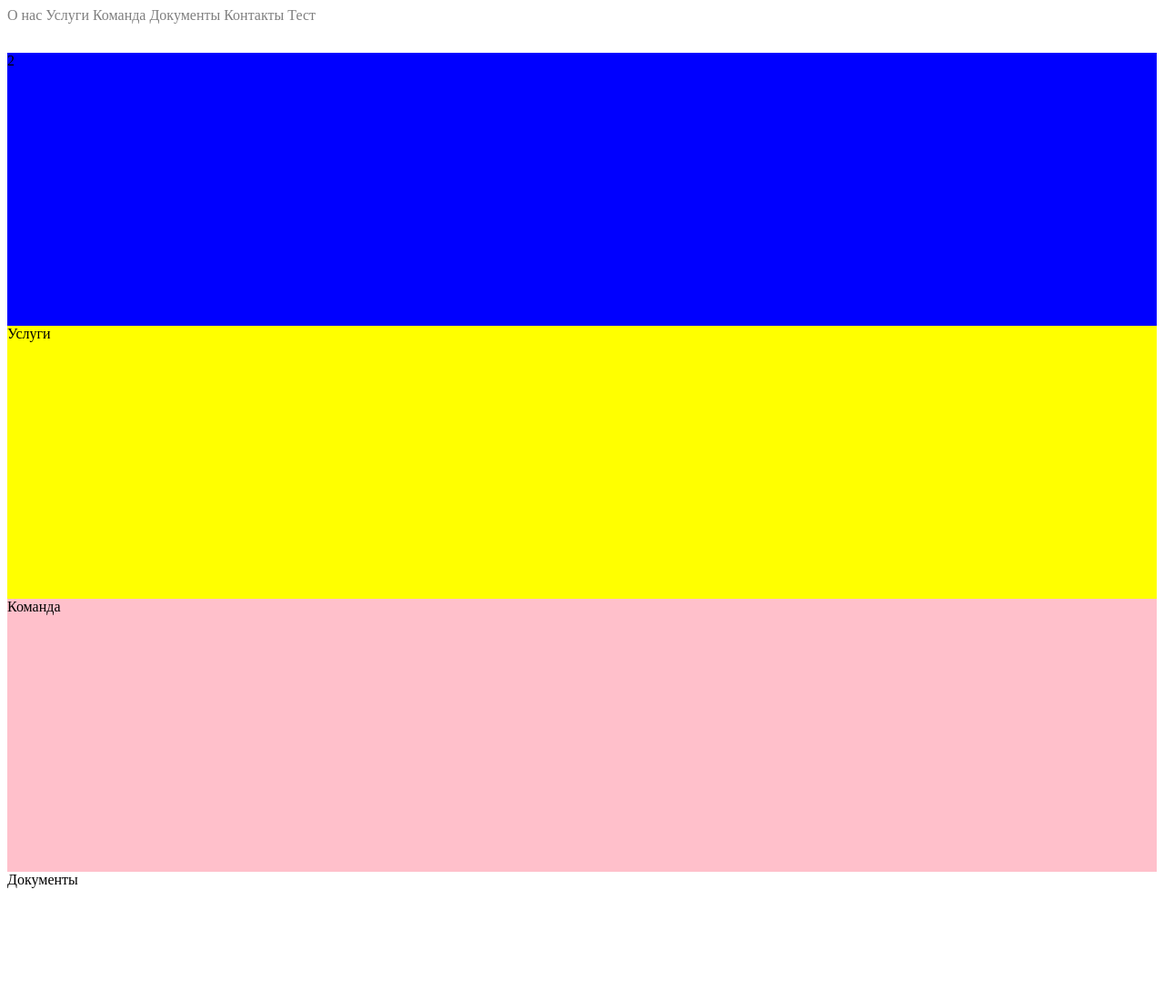
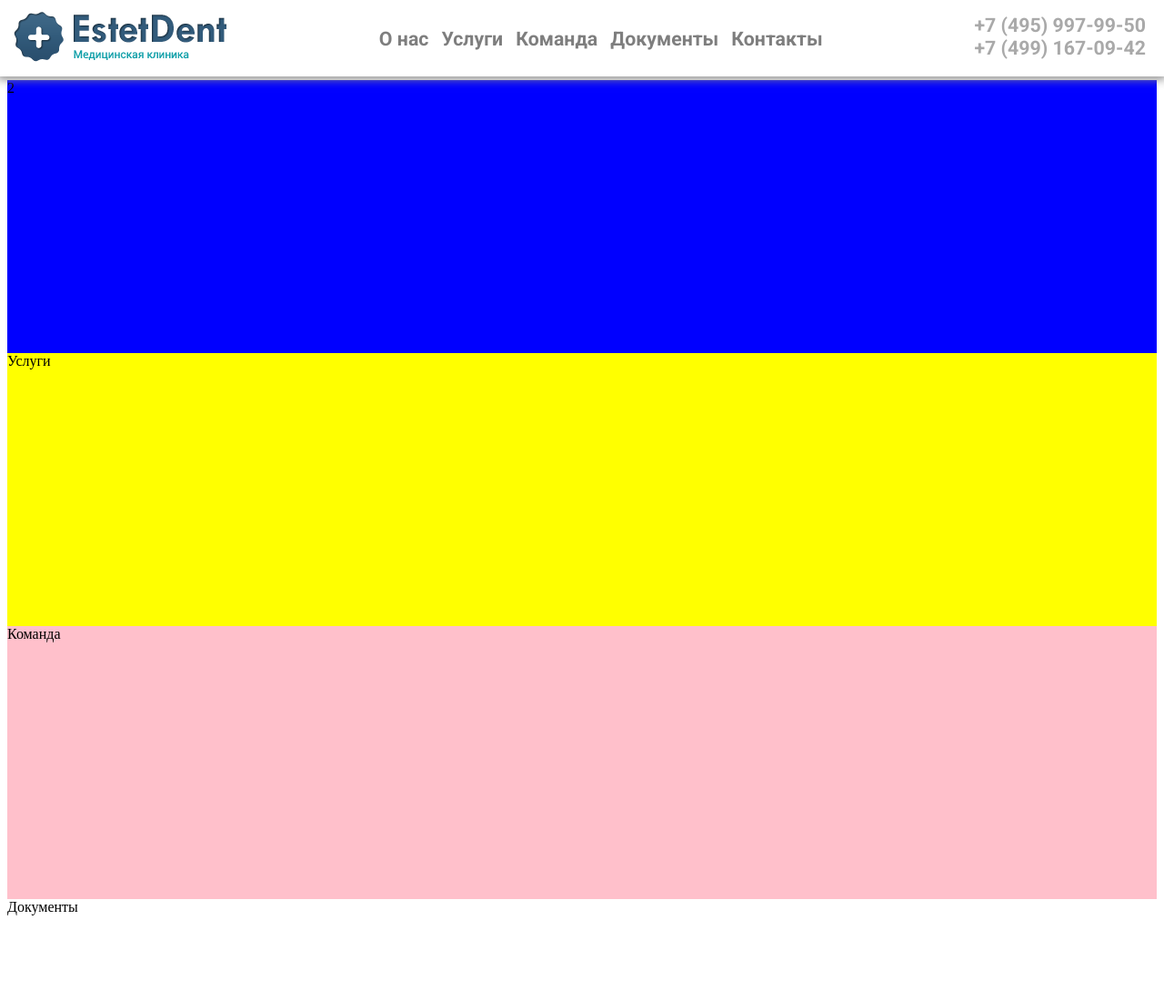
Before and after one commit to Kesishere/estet-dent, a website: page index.html in a window 1280 px wide. Shown: the top 1100 px of the page at 91% size. Drawn offline with Linux system fonts and the light colour scheme.

Commit message:
add header v.1

```diff
--- a/index.html
+++ b/index.html
@@ -6,22 +6,32 @@
 		<meta charset="utf-8">
 		<meta name="description" content="Dent">
 		<link rel="stylesheet" href="styles.css">
+		<link href="https://fonts.googleapis.com/css?family=Roboto:300,400,700&amp;subset=cyrillic" rel="stylesheet">
 	</head>
 
 	<body>
 		<header class="header">
+			<div class="header__logo"><img src="./img/logo.png"></div>
+			<div class="header__nav">
 				<a href="">О нас</a>
 				<a href="#services">Услуги</a>
 				<a href="#team">Команда</a>
 				<a href="#docs">Документы</a>
 				<a href="#contacts">Контакты</a>
-			<a href="">Тест</a>
+			</div>
+			<div class="header__phone">
+				+7 (495) 997-99-50
+				<br>
+				+7 (499) 167-09-42
+			</div>
 		</header>
+		<div class="content">
 			<section class="gallery">2</section>
 			<section id="services" class="services">Услуги</section>
 			<section id="team" class="team">Команда</section>
 			<section id="docs" class="docs">Документы</section>
 			<section id="contacts" class="contacts">Контакты</section>
+		</div>
 		<footer class="footer">999</footer>
 	</body>
 </html>
--- a/styles.css
+++ b/styles.css
@@ -3,10 +3,19 @@ section {
 	min-height: 300px;
 }
 
+.content{
+	padding-top: 80px;
+}
+
 a {
 	text-decoration: none;
     color: black;
-    opacity: 0.5;
+	opacity: 0.5;
+	padding-left: 5px;
+	padding-right: 5px;
+	font-family: 'Roboto', sans-serif;
+	font-weight: bold;
+	font-size: 16pt;
 }
 
 a:hover {
@@ -14,7 +23,36 @@ a:hover {
 }
 
 .header {
+	width: 100%;
+	position: fixed;
+	top: 0;
+	left:0;
 	min-height: 50px;
+	display: flex;
+	flex-direction: row;
+	justify-content: space-between;
+	background-color: white;
+	box-shadow: 0 0 10px 3px rgb(139, 139, 139);
+	white-space: nowrap;
+	z-index: 1;
+
+}
+
+.header__logo {
+	margin-left: 15px;
+}
+
+.header__phone {
+	font-family: 'Roboto', sans-serif;
+	font-weight: bold;
+	font-size: 16pt;
+	margin-top: 15px;
+	margin-right: 20px;
+	color: darkgrey;
+}
+
+.header__nav {
+	margin-top: 30px;
 }
 
 .gallery {
```
Also changed, not shown: img/logo.png (added). Lines whose indentation alone changed are shown as unchanged.
